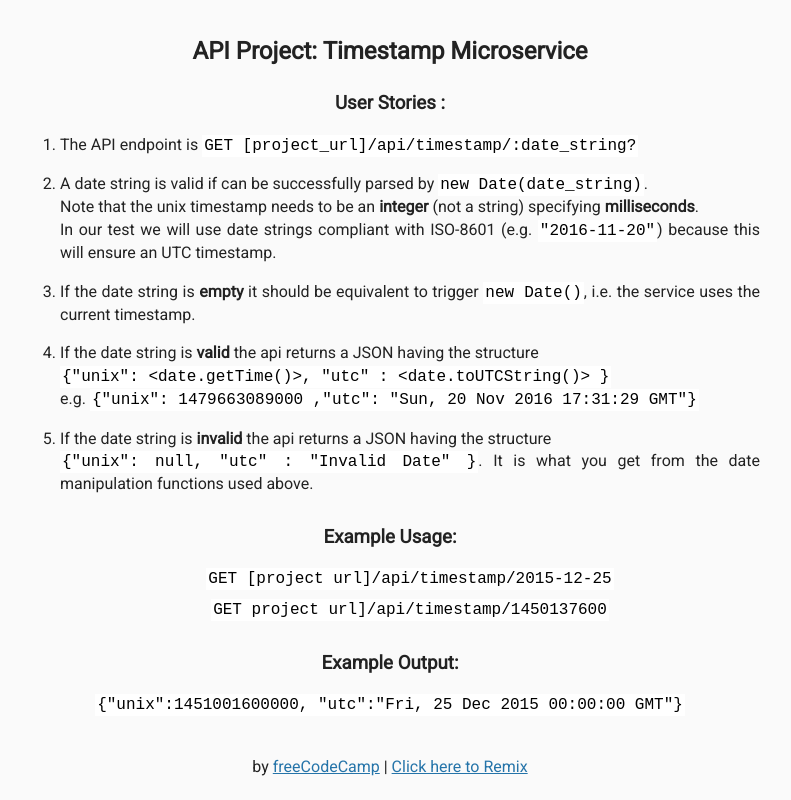
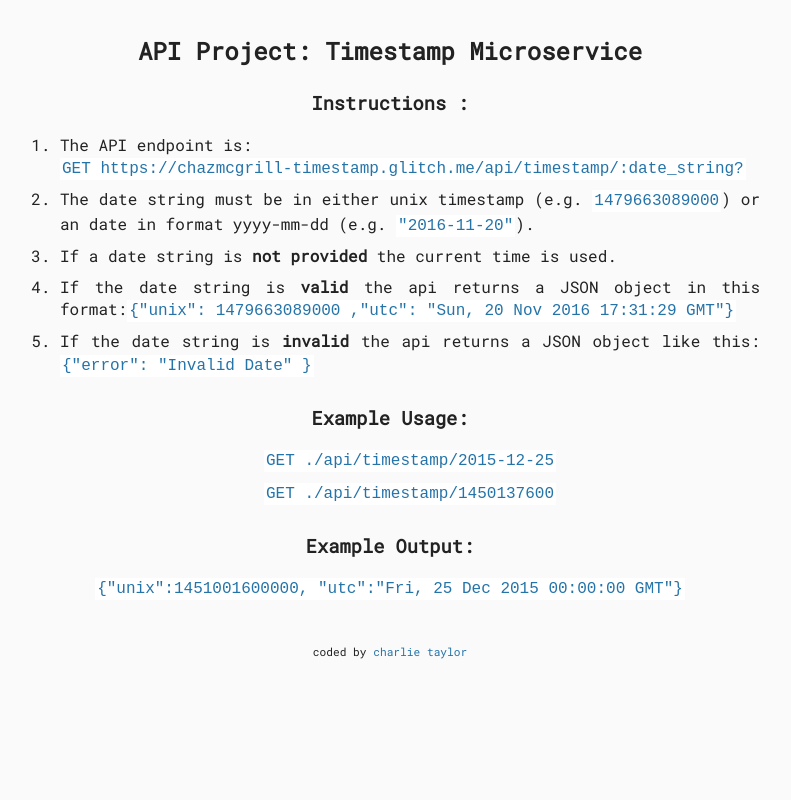
Before and after one commit to chazmcgrill/timestamp-api, a website: page views/index.html in a window 1280 px wide. Shown: the whole page, without its empty margins (250-1041 px from the left). Drawn offline with Linux system fonts and the light colour scheme; files that its build step writes are made by us from their sources.

Commit message:
Improved Info / Styling Fixes

```diff
--- a/public/style.css
+++ b/public/style.css
@@ -1,7 +1,5 @@
-/****** Main Styling ******/
-
 body {
-	font-family: 'Roboto', sans-serif;
+	font-family: 'Roboto Mono', monospace;
 	font-size: 16px;
 	color: #222;
 	background-color: #FaFaFa;
@@ -22,16 +20,16 @@ h3 {
 	margin-top: 40px;
 }
 
-.user-stories {
+.instructions {
   position: relative;
   text-align: justify;
   max-width: 700px;
   margin: 15px auto;
 }
+
 code {
-  font-family: monospace;
   padding: 2px;
-  color: black;
+  color: #2574A9;
   background-color: #fff;
 }
 ol {
@@ -47,7 +45,10 @@ li {
 .user-stories li {
   margin-bottom: 1em;
 }
-
 a {
-	color: #2574A9;
+  color: #2574A9;
+  text-decoration: none;
 }
+.footer {
+  font-size: 0.7rem;
+}
--- a/views/index.html
+++ b/views/index.html
@@ -1,11 +1,8 @@
 <!DOCTYPE html>
-
 <html>
-
    <head>
       <title>Timestamp Microservice</title>
-      <link rel="shortcut icon" href="https://cdn.hyperdev.com/us-east-1%3A52a203ff-088b-420f-81be-45bf559d01b1%2Ffavicon.ico" type="image/x-icon"/>
-      <link href="https://fonts.googleapis.com/css?family=Roboto" rel="stylesheet" type="text/css">
+      <link href="https://fonts.googleapis.com/css?family=Roboto+Mono" rel="stylesheet" type="text/css">
       <link href="style.css" rel="stylesheet" type="text/css">
    </head>
 
@@ -13,38 +10,29 @@
 
       <div class="container">
         <h2>API Project: Timestamp Microservice</h2>
-        <h3>User Stories :</h3>
-        <ol class="user-stories">
 
-          <li>The API endpoint is <code>GET [project_url]/api/timestamp/:date_string?</code></li>
-          <li>A date string is valid if can be successfully parsed by <code>new Date(date_string)</code>.<br>
-          Note that the unix timestamp needs to be an <strong>integer</strong> (not a string) specifying <strong>milliseconds</strong>.<br>
-          In our test we will use date strings compliant with ISO-8601 (e.g. <code>"2016-11-20"</code>) because this will ensure an UTC timestamp.</li>
-          <li>If the date string is <strong>empty</strong> it should be equivalent to trigger <code>new Date()</code>, i.e. the service uses the current timestamp.</li>
-          <li>If the date string is <strong>valid</strong> the api returns a JSON having the structure<br><code>{"unix": &lt;date.getTime()&gt;, "utc" : &lt;date.toUTCString()&gt; }</code><br>
-            e.g. <code>{"unix": 1479663089000 ,"utc": "Sun, 20 Nov 2016 17:31:29 GMT"}</code></li>
-          <li>If the date string is <strong>invalid</strong> the api returns a JSON having the structure <br>
-              <code>{"unix": null, "utc" : "Invalid Date" }</code>. It is what you get from the date manipulation functions used above.
-          </li>
+        <h3>Instructions :</h3>
+        <ol class="instructions">
+          <li>The API endpoint is:<br><code>GET https://chazmcgrill-timestamp.glitch.me/api/timestamp/:date_string?</code></li>
+          <li>The date string must be in either unix timestamp (e.g. <code>1479663089000</code>) or an date in format yyyy-mm-dd (e.g. <code>"2016-11-20"</code>).</li>
+          <li>If a date string is <strong>not provided</strong> the current time is used.</li>
+          <li>If the date string is <strong>valid</strong> the api returns a JSON object in this format:<code>{"unix": 1479663089000 ,"utc": "Sun, 20 Nov 2016 17:31:29 GMT"}</code></li>
+          <li>If the date string is <strong>invalid</strong> the api returns a JSON object like this: <code>{"error": "Invalid Date" }</code></li>
         </ol>
 
         <h3>Example Usage:</h3>
         <ul>
-          <li>
-            <code>GET [project url]/api/timestamp/2015-12-25</code></li>
-          <li><code>GET project url]/api/timestamp/1450137600</code></li>
+          <li><a href="./api/timestamp/2015-12-25"><code>GET ./api/timestamp/2015-12-25</code></a></li>
+          <li><a href="./api/timestamp/1450137600"><code>GET ./api/timestamp/1450137600</code></a></li>
         </ul>
 
         <h3>Example Output:</h3>
-        <p>
-          <code>{"unix":1451001600000, "utc":"Fri, 25 Dec 2015 00:00:00 GMT"}</code>
-        </p>
+        <p><code>{"unix":1451001600000, "utc":"Fri, 25 Dec 2015 00:00:00 GMT"}</code></p>
       </div>
+
       <div class="footer">
-        <p>
-          by <a href="http://www.freecodecamp.com/">freeCodeCamp</a> | <a href="https://hyperdev.com/#!/remix/FCC_API_timestamp_bplate/8338be2-a353-4892-8a0d-6295e4f12eb5">Click here to Remix</a>
-        </p>
+        <p>coded by <a href="http://www.charlietaylorcoder.com/">charlie taylor</a></p>
       </div>
+
    </body>
-
 </html>
```
Also changed, not shown: server.js (+3 -12 lines), README.md.
